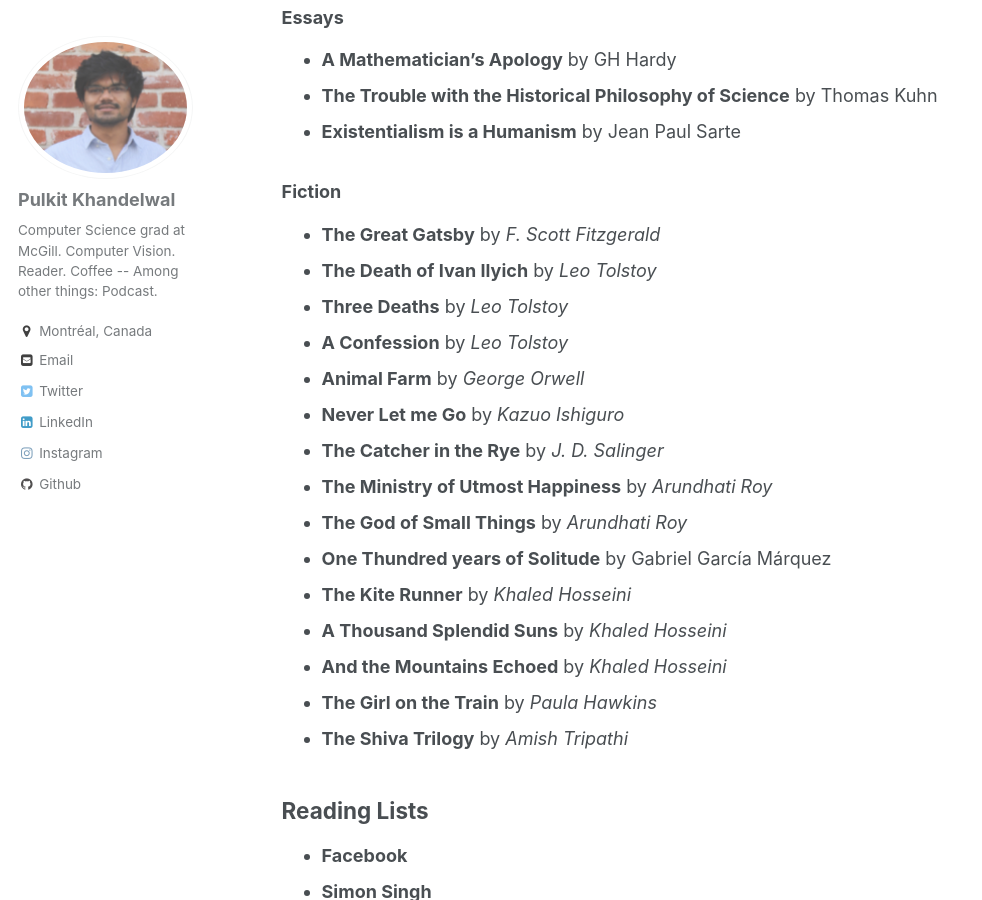
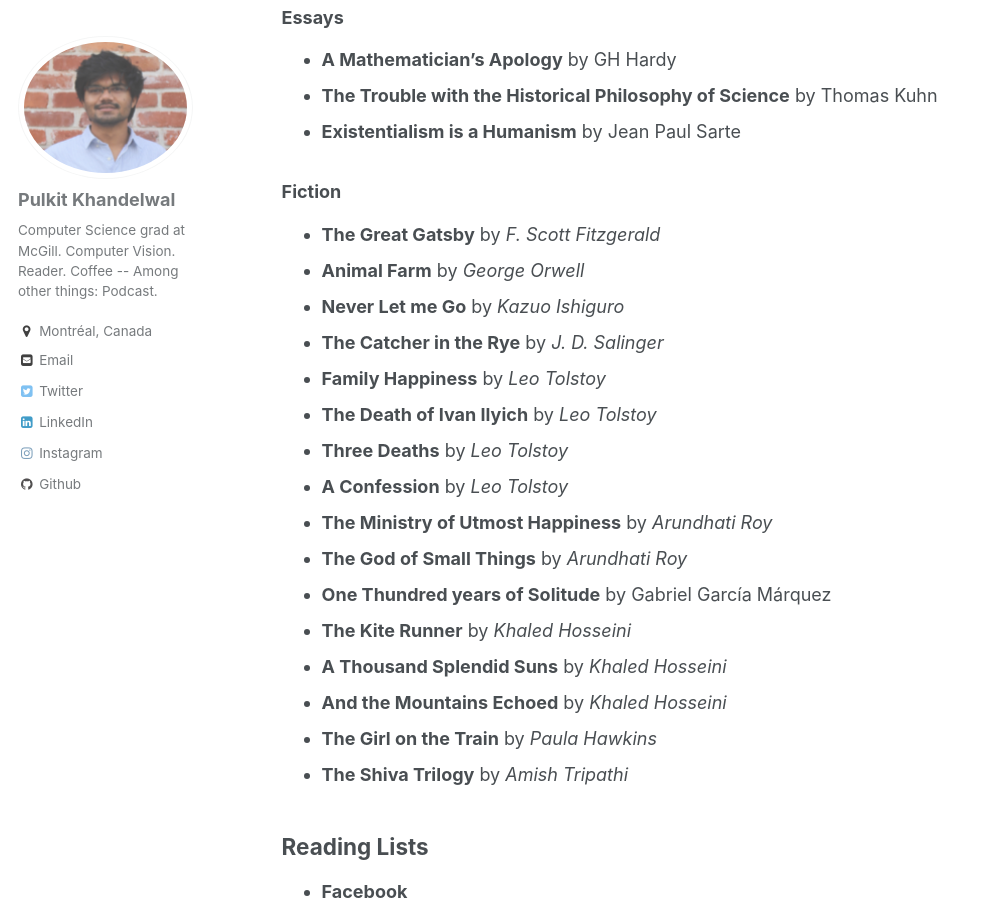
Before and after one commit to Pulkit-Khandelwal/pulkit-khandelwal.github.io, a Jekyll site: the page built from _pages/reading-list.md, in a window 1280 px wide and 900 px high, scrolled down 2501 px. Shown: the whole window, without its empty margins (0-982 px from the left). Built offline with Jekyll 4.4.1, drawn with Linux system fonts in a browser that asks for light colours.

Commit message:
Update reading-list.md

```diff
--- a/_pages/reading-list.md
+++ b/_pages/reading-list.md
@@ -78,12 +78,13 @@
 
 ### Fiction
 * **The Great Gatsby** by *F. Scott Fitzgerald*
+* **Animal Farm** by *George Orwell*
+* **Never Let me Go** by *Kazuo Ishiguro*
+* **The Catcher in the Rye** by *J. D. Salinger*
+* **Family Happiness** by *Leo Tolstoy*
 * **The Death of Ivan Ilyich** by *Leo Tolstoy*
 * **Three Deaths** by *Leo Tolstoy*
 * **A Confession** by *Leo Tolstoy*
-* **Animal Farm** by *George Orwell*
-* **Never Let me Go** by *Kazuo Ishiguro*
-* **The Catcher in the Rye** by *J. D. Salinger*
 * **The Ministry of Utmost Happiness** by *Arundhati Roy*
 * **The God of Small Things** by *Arundhati Roy*
 * **One Thundred years of Solitude** by Gabriel García Márquez
```
